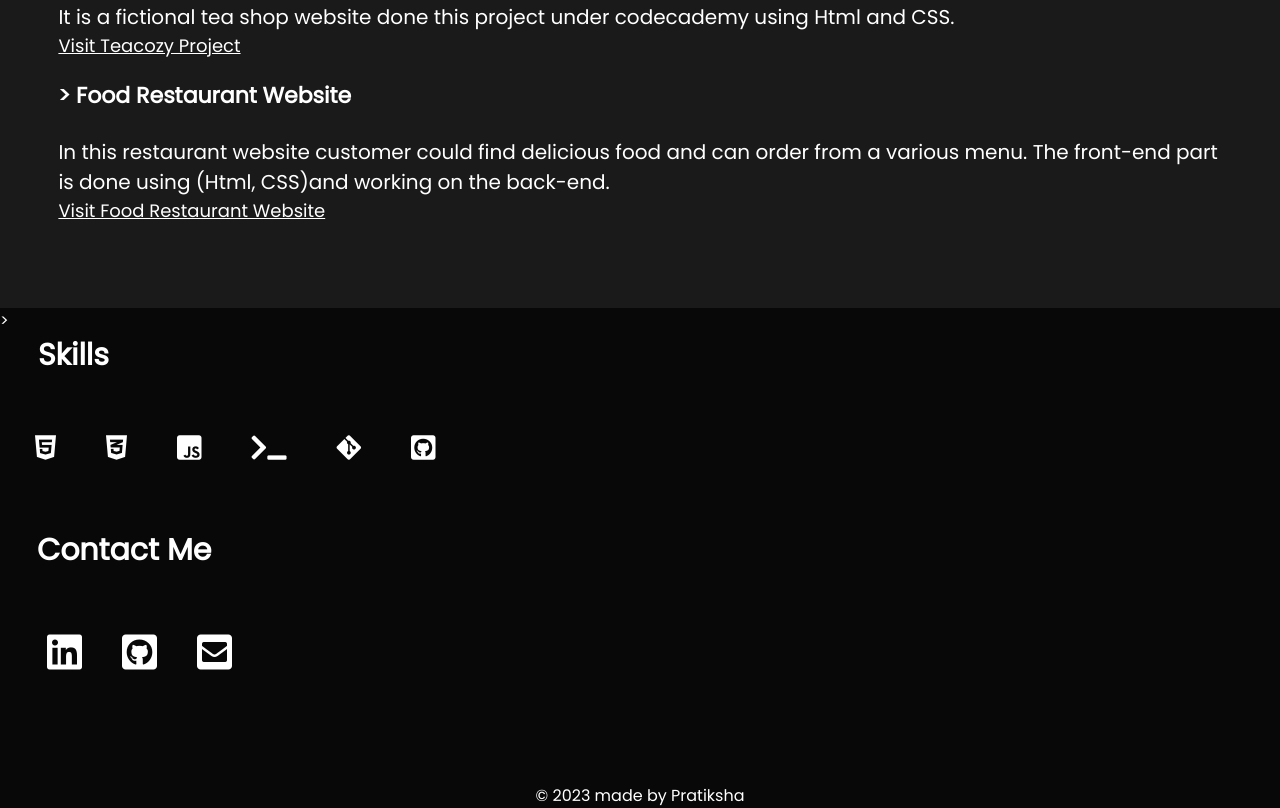
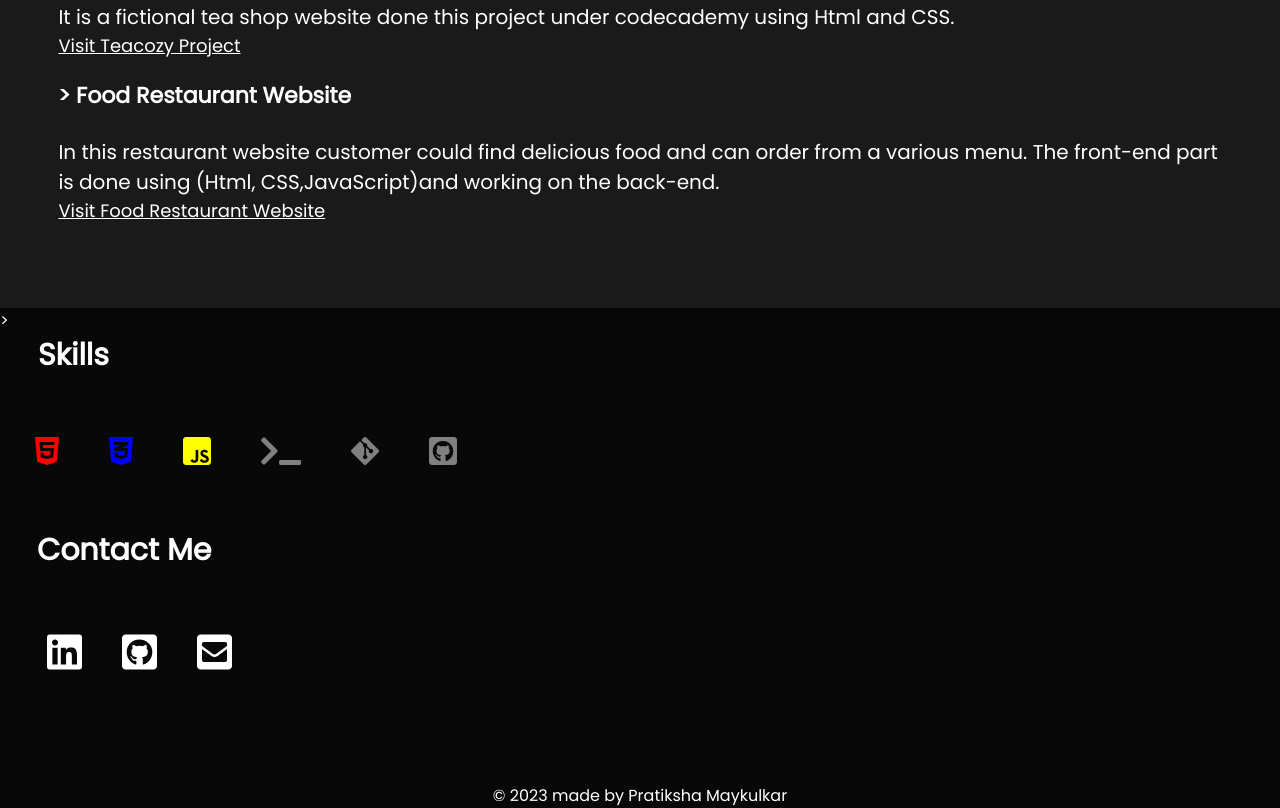
Before and after one commit to Pratikshamaykulkar/Portfolio_web, a plain HTML site: page index.html in a window 1280 px wide. Shown: the part 1915-2723 px from the top of the page. Drawn offline with Linux system fonts and the light colour scheme; a web font is replaced by a local one.

Commit message:
files added

```diff
--- a/index.html
+++ b/index.html
@@ -78,7 +78,7 @@
               </div>
 
               <div class="project">
-                <!-- <h2>Project 2</h2> -->
+
                 <h3>>Teacozy Project</h3><br>
                 <p1>It is a fictional tea shop website done this project under codecademy using Html and CSS.</p1><br>
                 <a href="https://pratikshamaykulkar.github.io/teacozy-offline/" target="_blank"><u>Visit Teacozy Project</u></a>
@@ -88,7 +88,7 @@
               <div class="project">
 
                 <h3>> Food Restaurant Website</h3><br>
-                <p1> In this restaurant website customer could find delicious food and can order from a various menu. The front-end part is done using (Html, CSS)and working on the back-end.</p1>
+                <p1> In this restaurant website customer could find delicious food and can order from a various menu. The front-end part is done using (Html, CSS,JavaScript)and working on the back-end.</p1>
                <br> <a href="https://pratikshamaykulkar.github.io/Restaurant-website/" target="_blank"><u>Visit Food Restaurant Website</u></a>
               </div>
 
@@ -128,9 +128,10 @@
 
 <!-- Footer section -->
 <footer>
-<p>&copy; 2023 made by Pratiksha</p>
+<p>&copy; 2023 made by Pratiksha Maykulkar</p>
 </footer>
 
     <script src="index.js"></script>
+
 </body>
 </html>
--- a/style.css
+++ b/style.css
@@ -199,6 +199,43 @@ h1 {
     left: 38px;
     font-size: 30px;
 }
+
+#skills ul {
+    display: flex;
+    justify-content: center;
+    list-style: none;
+  }
+
+  #skills li {
+    margin: 0 15px;
+    font-size: 32px;
+  }
+
+  #skills li i {
+    color: gray; /* Set a default color for the symbols */
+  }
+
+  /* Set different colors for each skill */
+  #skills li:nth-child(1) i {
+    color: red; /* HTML symbol color */
+  }
+
+  #skills li:nth-child(2) i {
+    color: blue; /* CSS symbol color */
+  }
+
+  #skills li:nth-child(3) i {
+    color: yellow; /* JavaScript symbol color */
+  }
+
+  /* Add styles for other skills as needed */
+
+  #skills h2 {
+    position: relative;
+    left: 38px;
+    font-size: 30px;
+  }
+
 footer {
     border-top: 1px solid var(--accent-1);
     margin-top: 100px;
```
